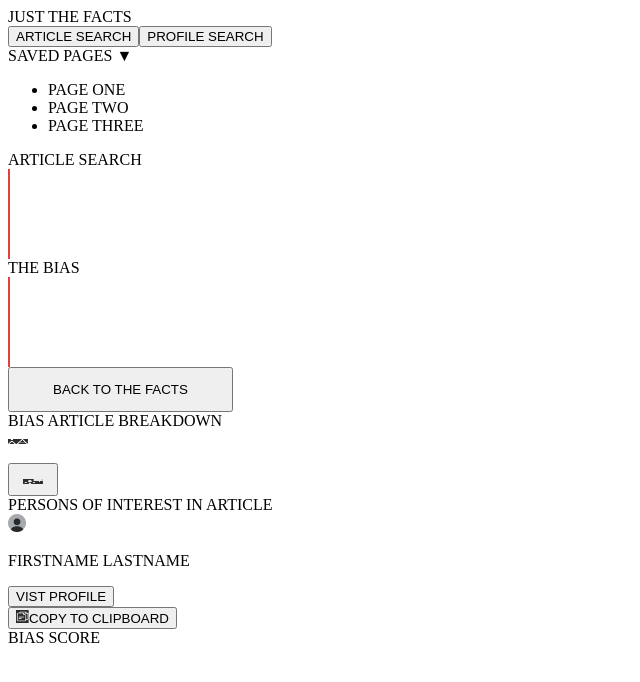
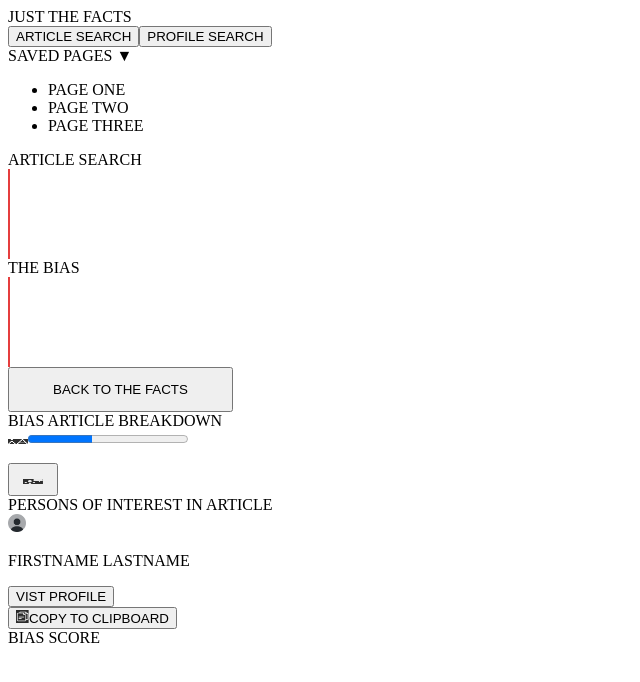
Before and after one commit to DarrenOoi/NewsCuration, a Next.js app: page /analysisPage in a window 1280 px wide. Shown: the top 682 px of the page, without its empty margins (0-640 px from the left). Built offline with nearby package versions, Linux system fonts and the light colour scheme.

Commit message:
Added placeholder for text size :P. I aint doing the functionality

```diff
--- a/components/Card.jsx
+++ b/components/Card.jsx
@@ -66,7 +66,7 @@ const Card = ({ title, content, highlight = false, biasWords }) => {
         </div>
 
         <div>
-          <button onClick={copy} className="mt-7 btn btn-xs btn-neutral bg-[#2E2E2E] rounded-full text-white font-semibold">
+          <button onClick={copy} className="mt-6 btn btn-xs btn-neutral bg-[#2E2E2E] rounded-full text-white font-semibold">
           <Image
               src={Clipboard}
               width={13}
--- a/pages/analysisPage.jsx
+++ b/pages/analysisPage.jsx
@@ -122,7 +122,7 @@ function AnalysisPage() {
 
                     <div className='flex flex-row mt-4'>
                       <div
-                        className='card bg-[#2E2E2E] rounded-full p-0 flex justify-center'
+                        className='card bg-[#2E2E2E] rounded-full p-1 flex flex-row items-center'
                         style={{ width: '415px', height: '33px' }}
                       >
                         <Image
@@ -130,8 +130,9 @@ function AnalysisPage() {
                           src={textSize}
                           width={20}
                           height={5}
-                          alt='Text To Speech'
+                          alt='Text Size'
                         />
+                        <progress className="ml-6 progress w-80" value={40} max="100"></progress>
                       </div>
                       <button
                         className='btn btn-sm  btn-neutral bg-[#2E2E2E] rounded-full p-0 ml-4'
--- a/pages/articleSearch.jsx
+++ b/pages/articleSearch.jsx
@@ -91,7 +91,7 @@ function Home() {
 
                   <div className='flex flex-row mt-5'>
                     <div
-                      className='card bg-[#2E2E2E] rounded-full p-0 flex justify-center'
+                      className='card bg-[#2E2E2E] rounded-full p-1 flex flex-row items-center'
                       style={{ width: '415px', height: '33px' }}
                     >
                       <Image
@@ -99,8 +99,9 @@ function Home() {
                         src={textSize}
                         width={20}
                         height={5}
-                        alt='Text To Speech'
+                        alt='Text Size'
                       />
+                        <progress className="ml-6 progress w-80" value={40} max="100"></progress>
                     </div>
                     <button
                       className='btn btn-sm  btn-neutral bg-[#2E2E2E] rounded-full p-0 ml-4'
```
Also changed, not shown: inf/audit/logs.txt.
